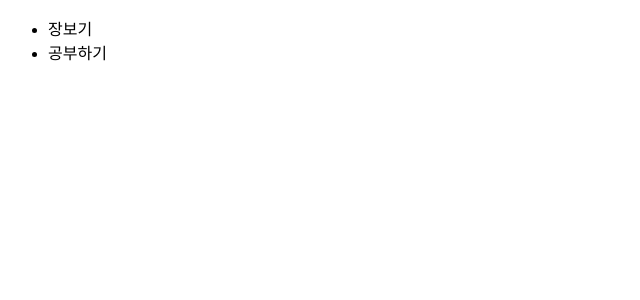
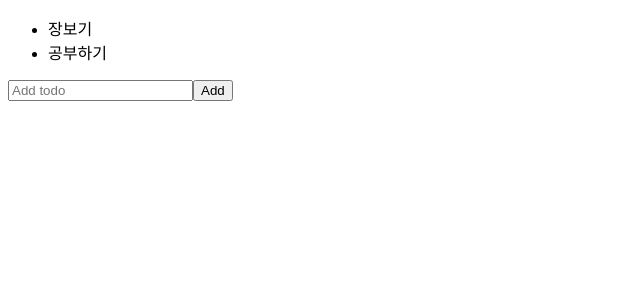
Before and after one commit to yura0302/todo-react, a React (Create React App) app: page / in a window 1280 px wide. Shown: the top 300 px of the page, without its empty margins (0-640 px from the left). Built offline with nearby package versions, Linux system fonts and the light colour scheme.

Commit message:
feat : 아이템 추가

```diff
--- /dev/null
+++ b/src/components/AddTodo/AddTodo.tsx
@@ -0,0 +1,23 @@
+import React, { useState } from "react";
+
+export default function AddTodo({ onAdd }: any) {
+  const [text, setText] = useState("");
+  const handleChange = (e: React.ChangeEvent<HTMLInputElement>) =>
+    setText(e.target.value);
+  const handleSubmit = (e: React.ChangeEvent<HTMLFormElement>) => {
+    e.preventDefault();
+    onAdd({ id: "고유한값", text, status: "active" });
+  };
+
+  return (
+    <form onSubmit={handleSubmit}>
+      <input
+        type="text"
+        placeholder="Add todo"
+        value={text}
+        onChange={handleChange}
+      />
+      <button>Add</button>
+    </form>
+  );
+}
--- a/src/components/TodoList/TodoList.tsx
+++ b/src/components/TodoList/TodoList.tsx
@@ -1,4 +1,5 @@
 import React, { useState } from "react";
+import AddTodo from "../AddTodo/AddTodo";
 
 interface Todos {
   id: string | number;
@@ -7,18 +8,23 @@ interface Todos {
 }
 // 객체 값이 없을 때를 생각해서 undefined 지정
 export default function ToDoList() {
-  const [todos, setTodos] = useState<Todos[] | undefined>([
+  const [todos, setTodos] = useState<Todos[] | any>([
     { id: "123", text: "장보기", status: "active" },
     { id: "124", text: "공부하기", status: "active" },
   ]);
 
+  const handleAdd = (todo: string[] | undefined) =>
+    // 새로운 투두를 todos에 업데이트 해야함
+    // console.log(todo);
+    setTodos([...todos, todo]);
   return (
     <section>
       <ul>
-        {todos?.map((item) => (
+        {todos?.map((item: any) => (
           <li key={item.id}>{item.text}</li>
         ))}
       </ul>
+      <AddTodo onAdd={handleAdd} />
     </section>
   );
 }
```
